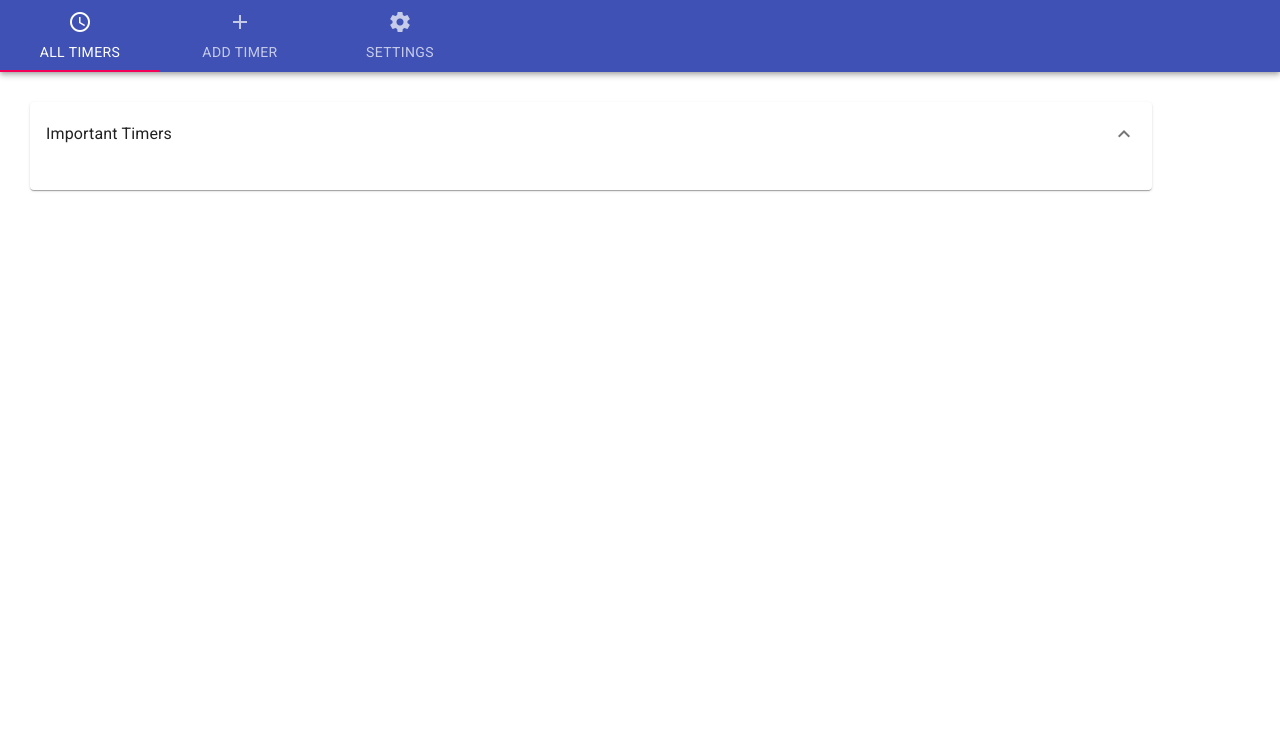
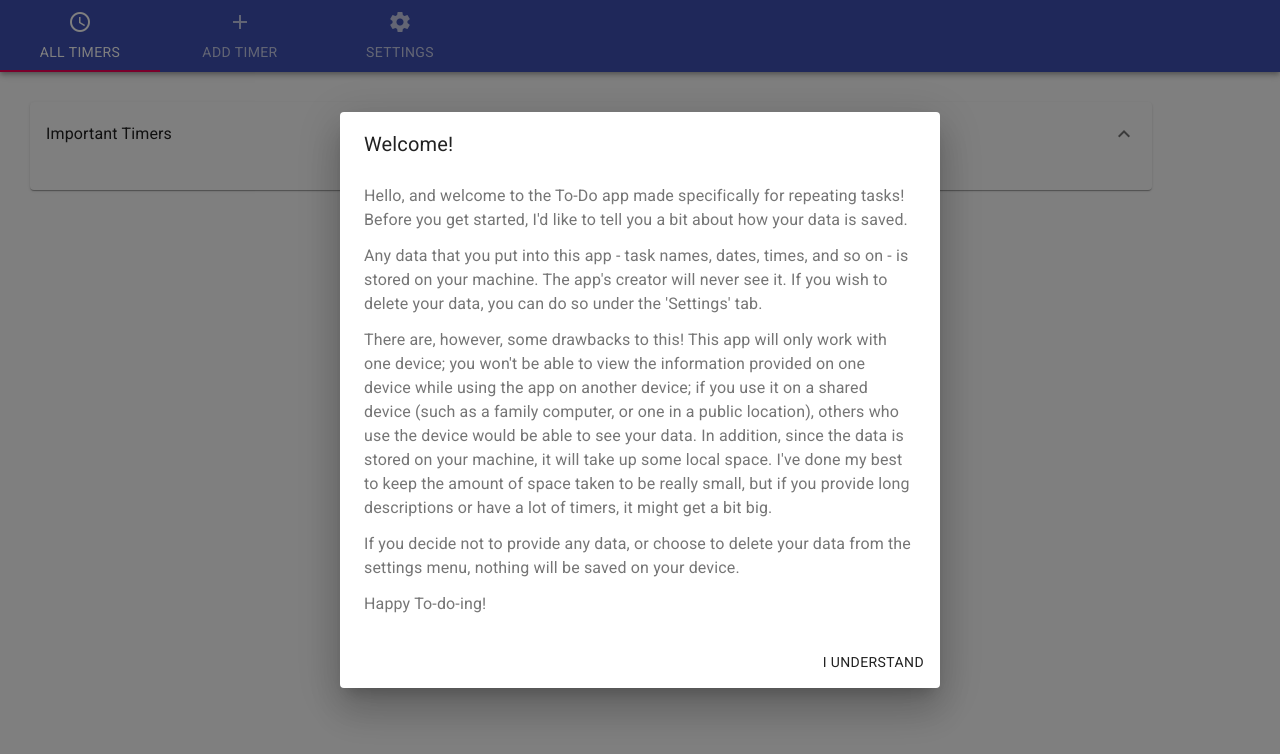
Before and after one commit to ceg9498/todo-timers, a React (Create React App) app: page / in a window 1280 px wide. Shown: the top 754 px of the page. Built offline with nearby package versions, Linux system fonts and the light colour scheme.

Commit message:
Add welcome dialog & ability to delete all data.

```diff
--- a/src/App.tsx
+++ b/src/App.tsx
@@ -1,4 +1,5 @@
 import React, { Component } from 'react';
+import Welcome from './component/Welcome';
 import Navbar from './component/Navbar';
 import { setReset, checkResets } from './helpers/Reset';
 import { initIDB, addOrUpdateOne, addOrUpdateMany, deleteOne }
@@ -379,6 +380,7 @@ export default class App extends Component<any,any> {
     };
     return (
       <article id="article">
+        <Welcome />
         <Navbar
           value={this.state.section}
           handleTabChange={this.handleTabChange}
--- /dev/null
+++ b/src/component/Welcome.tsx
@@ -0,0 +1,52 @@
+import React, { useState } from 'react';
+/* MaterialUI's Dialog Compoents */
+import Dialog from '@material-ui/core/Dialog';
+import DialogTitle from '@material-ui/core/DialogTitle';
+import DialogContent from '@material-ui/core/DialogContent';
+import DialogActions from '@material-ui/core/DialogActions';
+import DialogContentText from '@material-ui/core/DialogContentText';
+import Button from '@material-ui/core/Button';
+
+export default function Welcome(){
+  const [isOpen, setOpen] = useState(true);
+  return(
+    <Dialog
+      onClose={()=>setOpen(false)}
+      aria-labelledby="dialog-title"
+      open={isOpen}>
+        <DialogTitle id="dialog-title">
+          Welcome!
+        </DialogTitle>
+        <DialogContent>
+          <DialogContentText>
+            {welcomeText.p1}
+          </DialogContentText>
+          <DialogContentText>
+            {welcomeText.p2}
+          </DialogContentText>
+          <DialogContentText>
+            {welcomeText.p3}
+          </DialogContentText>
+          <DialogContentText>
+            {welcomeText.p4}
+          </DialogContentText>
+          <DialogContentText>
+            {welcomeText.p5}
+          </DialogContentText>
+        </DialogContent>
+        <DialogActions>
+          <Button onClick={()=>setOpen(false)}>
+            I Understand
+          </Button>
+        </DialogActions>
+    </Dialog>
+  );
+}
+
+const welcomeText = {
+  p1: "Hello, and welcome to the To-Do app made specifically for repeating tasks! Before you get started, I'd like to tell you a bit about how your data is saved.",
+  p2: "Any data that you put into this app - task names, dates, times, and so on - is stored on your machine. The app's creator will never see it. If you wish to delete your data, you can do so under the 'Settings' tab.",
+  p3: "There are, however, some drawbacks to this! This app will only work with one device; you won't be able to view the information provided on one device while using the app on another device; if you use it on a shared device (such as a family computer, or one in a public location), others who use the device would be able to see your data. In addition, since the data is stored on your machine, it will take up some local space. I've done my best to keep the amount of space taken to be really small, but if you provide long descriptions or have a lot of timers, it might get a bit big.",
+  p4: "If you decide not to provide any data, or choose to delete your data from the settings menu, nothing will be saved on your device.",
+  p5: "Happy To-do-ing!"
+}
--- a/src/component/options.tsx
+++ b/src/component/options.tsx
@@ -1,6 +1,17 @@
-import React from 'react';
+import React, { useState } from 'react';
+
+import { deleteAll } from '../data/data';
+import DisplaySnack from './DisplaySnack';
+
 import FormControlLabel from '@material-ui/core/FormControlLabel';
 import Switch from '@material-ui/core/Switch';
+import Button from '@material-ui/core/Button';
+/* MaterialUI's Dialog Compoents */
+import Dialog from '@material-ui/core/Dialog';
+import DialogTitle from '@material-ui/core/DialogTitle';
+import DialogContent from '@material-ui/core/DialogContent';
+import DialogActions from '@material-ui/core/DialogActions';
+import DialogContentText from '@material-ui/core/DialogContentText';
 
 interface IOptionsProps {
   setOptions:Function,
@@ -14,6 +25,10 @@ interface IOptionsState {
 
 export default function Options(props:IOptionsProps){
   let { setOptions, optionsState } = props;
+  const [isDeleteOpen, setDeleteOpen] = useState(false);
+  const [isSnackOpen, setSnackOpen] = useState(false);
+  const [snackMsg, setSnackMsg] = useState("");
+
   return (
     <>
       <FormControlLabel control={
@@ -27,6 +42,51 @@ export default function Options(props:IOptionsProps){
           checked={optionsState.viewSlim}
           onChange={(e)=>setOptions(e,"viewSlim")} />
       } label="Slim Timers" />
+      <br/><br/>
+      <Button onClick={()=>setDeleteOpen(true)}>
+        Delete my data
+      </Button>
+      <DeleteConf isOpen={isDeleteOpen} close={setDeleteOpen} setSnack={setSnackOpen} snackMsg={setSnackMsg} />
+      <DisplaySnack isSnackOpen={isSnackOpen} closeSnack={setSnackOpen} message={snackMsg} />
     </>
   );
 }
+
+
+function DeleteConf(props:{isOpen:boolean, close:any, setSnack:any, snackMsg:any}){
+  let {isOpen, close, setSnack, snackMsg} = props;
+
+  return(
+    <Dialog
+      onClose={()=>close(false)}
+      aria-labelledby="dialog-title"
+      open={isOpen}>
+      <DialogTitle id="dialog-title">
+        Delete?
+      </DialogTitle>
+      <DialogContent>
+        <DialogContentText>
+          Are you sure you want to delete your data? This action cannot be undone!
+        </DialogContentText>
+      </DialogContent>
+      <DialogActions>
+        <Button onClick={()=>close(false)}>
+          Cancel
+        </Button>
+        <Button onClick={()=>deleteHandler(close, setSnack, snackMsg)}>
+          Yes, delete it
+        </Button>
+      </DialogActions>
+    </Dialog>
+  );
+}
+
+function deleteHandler(close:any, setSnack:any, snackMsg:any){
+  // start by closing the dialog box
+  close(false);
+  // then call delete all to clear IndexedDB
+  deleteAll().then((message)=>{
+    snackMsg(message);
+    setSnack(true);
+  });
+}
--- a/src/data/data.tsx
+++ b/src/data/data.tsx
@@ -151,6 +151,36 @@ function deleteOne(id:any){
   });
 }
 
+function deleteAll(){
+  return new Promise((resolve,reject)=>{
+    var request = window.indexedDB.open('timers',DB_VER);
+
+    request.onsuccess = (event:any) => {
+      let db = request.result;
+      var transaction = db.transaction('timerData', 'readwrite');
+      let store = transaction.objectStore('timerData');
+      let objStoreReq = store.clear();
+
+      objStoreReq.onsuccess = (event:any) => {
+        let message = "Data has been successfully deleted";
+        resolve(message);
+      };
+
+      objStoreReq.onerror = (event:any) => {
+        reject("Unable to delete data");
+      };
+
+      transaction.onerror = (event:any) => {
+        reject("Unable to delete data");
+      };
+    };
+
+    request.onerror = (event:any) => {
+      reject("Unable to delete data");
+    };
+  });
+}
+
 function cleanseData(data:TimerType[]):TimerType[]{
   data.forEach(item=>{
     // fix date for the reset time
@@ -172,4 +202,4 @@ function cleanseData(data:TimerType[]):TimerType[]{
   return data;
 }
 
-export { initIDB, addOrUpdateMany, addOrUpdateOne, deleteOne };
+export { initIDB, addOrUpdateMany, addOrUpdateOne, deleteOne, deleteAll };
```
